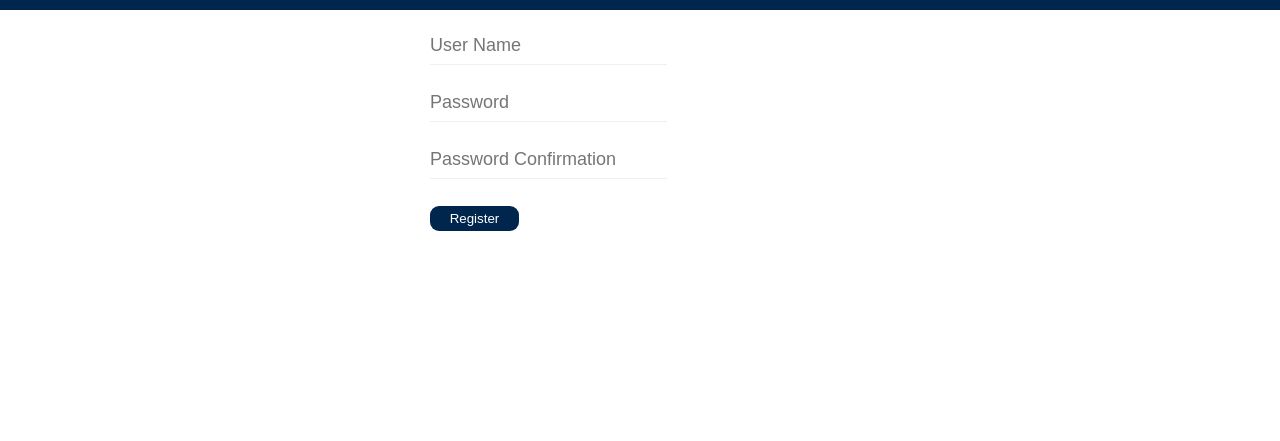
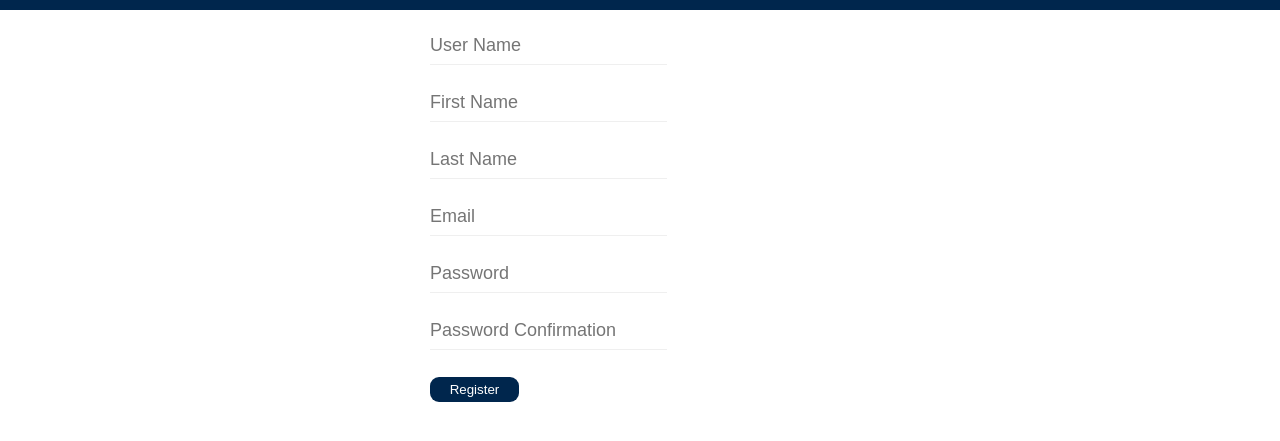
Before and after one commit to bleepster/django-htmx-talk, a Django app: page /register/ in a window 1280 px wide. Shown: the top 441 px of the page. Run offline with Django 4.2, Linux system fonts and the light colour scheme.

Commit message:
css tweaks, additional register fields

```diff
--- a/example_2/example_2_1/polls/forms.py
+++ b/example_2/example_2_1/polls/forms.py
@@ -1,9 +1,17 @@
+from django.contrib.auth.models import User
 from django.contrib.auth.forms import AuthenticationForm, UserCreationForm
 
 class PollsUserCreationForm(UserCreationForm):
+    class Meta:
+        model = User
+        fields = ('username', 'first_name', 'last_name', 'email', 'password1', 'password2',)
+
     def __init__(self, *args, **kwargs):
         super(PollsUserCreationForm, self).__init__(*args, **kwargs)
         self.fields["username"].widget.attrs["placeholder"] = "User Name"
+        self.fields["first_name"].widget.attrs["placeholder"] = "First Name"
+        self.fields["last_name"].widget.attrs["placeholder"] = "Last Name"
+        self.fields["email"].widget.attrs["placeholder"] = "Email"
         self.fields["password1"].widget.attrs["placeholder"] = "Password"
         self.fields["password2"].widget.attrs["placeholder"] = "Password Confirmation"
 
--- a/example_2/example_2_1/polls/static/polls/style.css
+++ b/example_2/example_2_1/polls/static/polls/style.css
@@ -74,10 +74,14 @@ ul.errorlist {
 
 .register-error-message {
   padding-bottom: 11px;
+  color: #ff8080;
+  font-size: 12px;
+  font-style: italic;
 }
 
 input[type=text],
-input[type=password]
+input[type=password],
+input[type=email]
 {
   border: none;
   outline: none;
--- a/example_2/example_2_1/polls/templates/polls/register.html
+++ b/example_2/example_2_1/polls/templates/polls/register.html
@@ -7,12 +7,12 @@
     {% for field in register_form %}
       <div class="register-input-group">
         {{ field }}
+        <div class="register-error-message">
+          {% for error in field.errors %}
+            {{ error }}
+          {% endfor %}
+         </div>
       </div>
-      <div class="register-error-message">
-        {% for error in field.errors %}
-            {{ error }}
-        {% endfor %}
-       </div>
     {% endfor %}
     <input type="submit" value="Register">
   </form>
```
